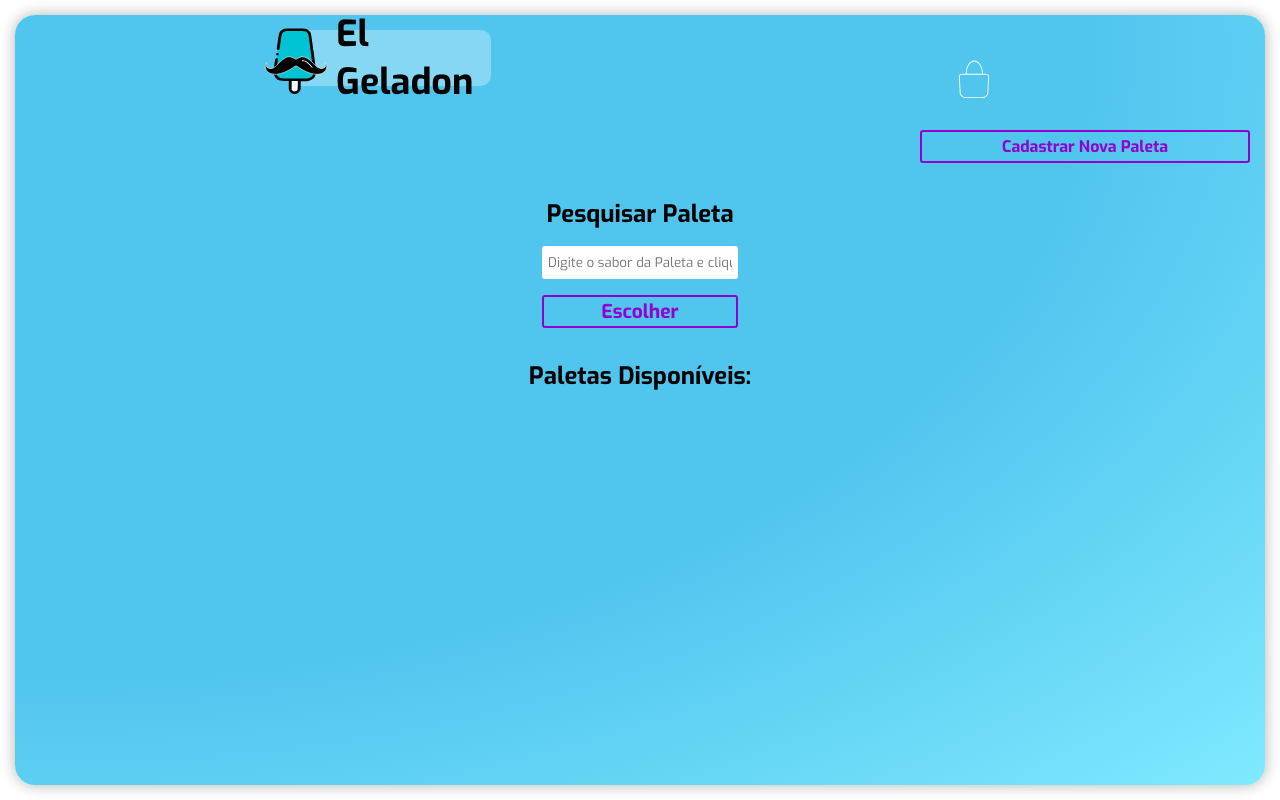
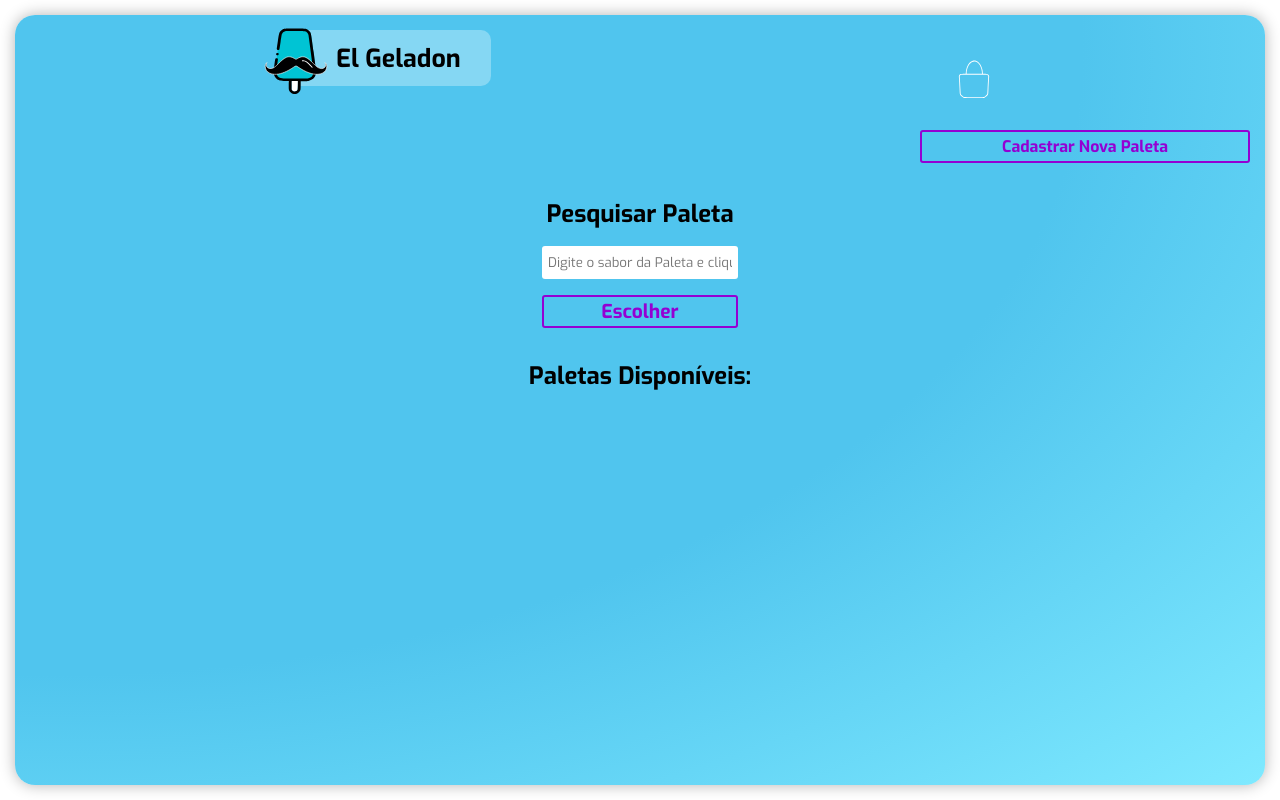
Before and after one commit to enriquemolina61/Paleta_ElGeladon-Front, a plain HTML site: page index.html in a window 1280 px wide. Drawn offline with Linux system fonts and the light colour scheme; no server answers.

Commit message:
responsvidade

```diff
--- a/assets/style.css
+++ b/assets/style.css
@@ -28,12 +28,15 @@ html {
   color: black;
   box-shadow: 0px 0px 15px rgba(0, 0, 0, 0.3);
 }
-
+.Home h2.elgeladon{
+  font-size: 25px;
+}
 .Home > h2 {
   display: flex;
   justify-content: space-around;
   color: rgb(0, 0, 0);
   margin-top: 2rem;
+
 }
 
 .Home > .PesquisarPaleta {
@@ -297,7 +300,7 @@ textarea {
   margin-top: 7px;
   border: 1px solid #50c5ee;
   color: #50c5ee;
-  background-color: transparent;
+  /* background-color: transparent; */
   border-radius: 5px;
   cursor: pointer;
 }
--- a/index.html
+++ b/index.html
@@ -13,7 +13,7 @@
         <div class="Header__container">
           <div>
             <img src="./assets/icons/logo.svg" width="70px" />
-            <h2>El Geladon</h2>
+            <h2 class="elgeladon">El Geladon</h2>
           </div>
           <img src="./assets/icons/sacola.svg" width="40px" />
         </div>
```
